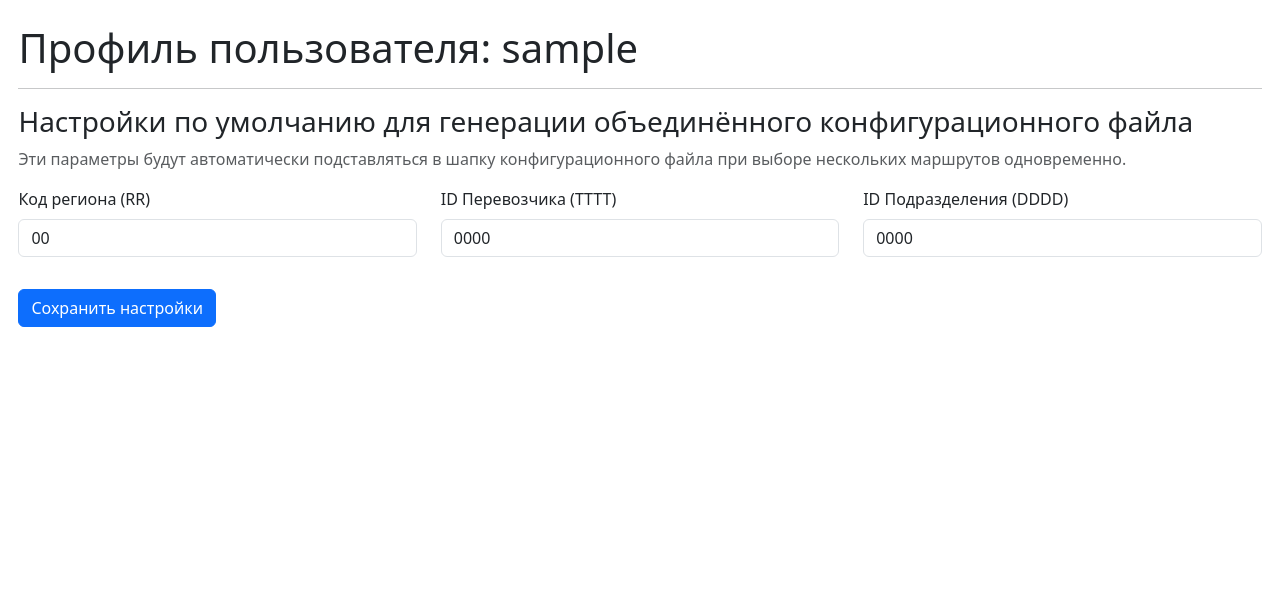
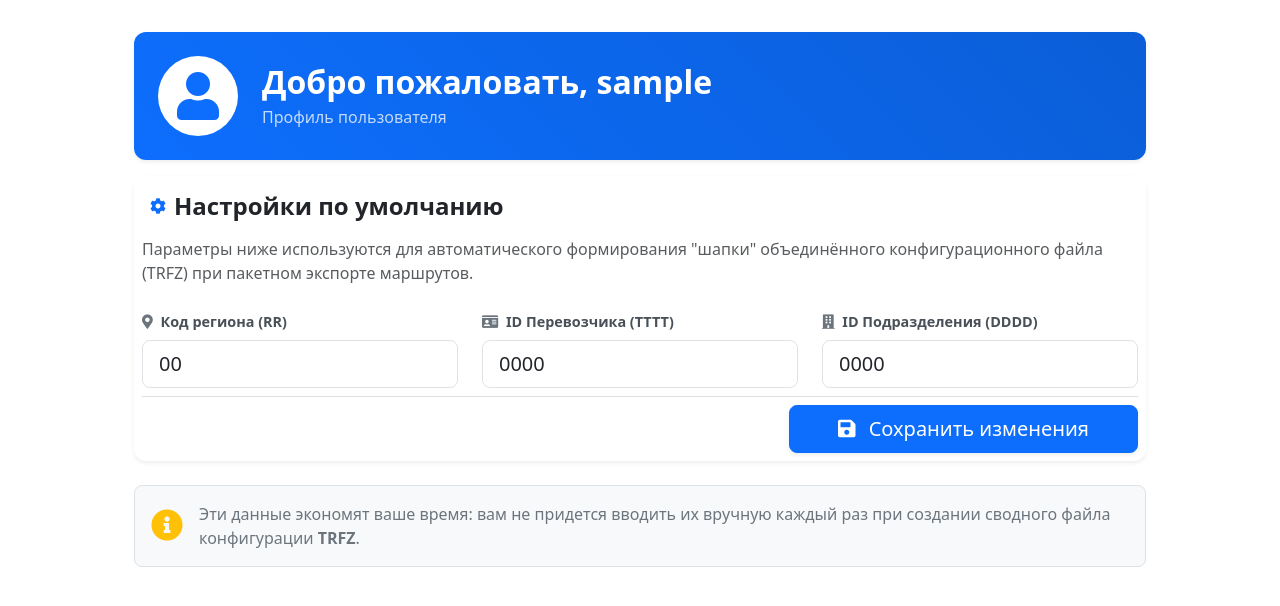
Before and after one commit to Quros7/TransportRoutesApp, a Flask app: a page that uses app/templates/user.html in a window 1280 px wide. Shown: the part 56-662 px from the top of the page. Run offline with Flask 3, Linux system fonts and the light colour scheme; the visitor is signed in with stand-in values (Sample User, id 1); some libraries are stand-ins or nearby versions.

Commit message:
user profile page refactor & imdex page style fix

```diff
--- a/app/templates/user.html
+++ b/app/templates/user.html
@@ -1,48 +1,115 @@
 {% extends "base.html" %}
 
 {% block content %}
-    <h1>Профиль пользователя: {{ user.username }}</h1>
-    <hr>
+<div class="container py-2">
+    <!-- Шапка профиля -->
+    <div class="row mb-3">
+        <div class="col-lg-10 mx-auto">
+            <div class="card border-0 shadow-sm bg-primary bg-gradient text-white">
+                <div class="card-body p-4 d-flex align-items-center">
+                    <div class="rounded-circle bg-white text-primary d-flex align-items-center justify-content-center me-4" style="width: 80px; height: 80px;">
+                        <i class="fas fa-user fa-3x"></i>
+                    </div>
+                    <div>
+                        <h1 class="h2 mb-1 fw-bold">Добро пожаловать, <strong>{{ user.username }}</strong></h1>
+                        <p class="mb-0 opacity-75">Профиль пользователя</p>
+                    </div>
+                </div>
+            </div>
+        </div>
+    </div>
 
-    {# ---------------------------------------------------------------------- #}
-    {# БЛОК РЕДАКТИРОВАНИЯ НАСТРОЕК ПО УМОЛЧАНИЮ #}
-    {# ---------------------------------------------------------------------- #}
-    <h3>Настройки по умолчанию для генерации объединённого конфигурационного файла</h3>
-    <p class="text-muted">
-        Эти параметры будут автоматически подставляться в шапку конфигурационного файла при выборе нескольких маршрутов одновременно.
-    </p>
+    <!-- Основной блок настроек -->
+    <div class="row">
+        <div class="col-lg-10 mx-auto">
+            <div class="card border-0 shadow-sm">
+                <div class="card-header bg-white py-3 border-bottom-0">
+                    <div class="d-flex align-items-center">
+                        <i class="fas fa-cog text-primary me-2"></i>
+                        <h4 class="mb-0 fw-bold">Настройки по умолчанию</h4>
+                    </div>
+                </div>
+                <div class="card-body p-2 pt-0">
+                    <p class="text-muted mb-4">
+                        Параметры ниже используются для автоматического формирования "шапки" объединённого конфигурационного файла (TRFZ) при пакетном экспорте маршрутов.
+                    </p>
 
-    <form method="POST">
-        {# form.hidden_tag() обеспечивает CSRF-защиту #}
-        {{ form.hidden_tag() }}
+                    <form method="POST" class="needs-validation">
+                        {{ form.hidden_tag() }}
 
-        <div class="row">
-            {# Поле: Код региона #}
-            <div class="col-md-4 mb-3">
-                {{ form.default_region_code.label(class="form-label") }}
-                {{ form.default_region_code(class="form-control") }}
-                {% for error in form.default_region_code.errors %}<span class="text-danger">{{ error }}</span>{% endfor %}
+                        <div class="row g-4">
+                            <!-- Поле: Код региона -->
+                            <div class="col-md-4">
+                                <label for="{{ form.default_region_code.id }}" class="form-label fw-bold">
+                                    <i class="fas fa-map-marker-alt text-secondary me-1"></i> {{ form.default_region_code.label.text }}
+                                </label>
+                                {{ form.default_region_code(class="form-control form-control-lg", placeholder="Напр. 77") }}
+                                {% for error in form.default_region_code.errors %}
+                                    <div class="text-danger small mt-1"><i class="fas fa-exclamation-circle"></i> {{ error }}</div>
+                                {% endfor %}
+                            </div>
+
+                            <!-- Поле: ID Перевозчика -->
+                            <div class="col-md-4">
+                                <label for="{{ form.default_carrier_id.id }}" class="form-label fw-bold">
+                                    <i class="fas fa-id-card text-secondary me-1"></i> {{ form.default_carrier_id.label.text }}
+                                </label>
+                                {{ form.default_carrier_id(class="form-control form-control-lg", placeholder="ID из базы") }}
+                                {% for error in form.default_carrier_id.errors %}
+                                    <div class="text-danger small mt-1"><i class="fas fa-exclamation-circle"></i> {{ error }}</div>
+                                {% endfor %}
+                            </div>
+
+                            <!-- Поле: ID Подразделения -->
+                            <div class="col-md-4">
+                                <label for="{{ form.default_unit_id.id }}" class="form-label fw-bold">
+                                    <i class="fas fa-building text-secondary me-1"></i> {{ form.default_unit_id.label.text }}
+                                </label>
+                                {{ form.default_unit_id(class="form-control form-control-lg", placeholder="ID филиала") }}
+                                {% for error in form.default_unit_id.errors %}
+                                    <div class="text-danger small mt-1"><i class="fas fa-exclamation-circle"></i> {{ error }}</div>
+                                {% endfor %}
+                            </div>
+                        </div>
+
+                        <div class="mt-2 border-top pt-2 text-end">
+                            <button type="submit" class="btn btn-primary btn-lg px-5 shadow-sm">
+                                <i class="fas fa-save me-2"></i> Сохранить изменения
+                            </button>
+                        </div>
+                    </form>
+                </div>
             </div>
 
-            {# Поле: ID Перевозчика #}
-            <div class="col-md-4 mb-3">
-                {{ form.default_carrier_id.label(class="form-label") }}
-                {{ form.default_carrier_id(class="form-control") }}
-                {% for error in form.default_carrier_id.errors %}<span class="text-danger">{{ error }}</span>{% endfor %}
-            </div>
-
-            {# Поле: ID Подразделения #}
-            <div class="col-md-4 mb-3">
-                {{ form.default_unit_id.label(class="form-label") }}
-                {{ form.default_unit_id(class="form-control") }}
-                {% for error in form.default_unit_id.errors %}<span class="text-danger">{{ error }}</span>{% endfor %}
+            <!-- Дополнительная информационная карточка (дизайнерский элемент) -->
+            <div class="mt-4 p-3 bg-light rounded-3 border d-flex align-items-center">
+                <div class="me-3 text-warning">
+                    <i class="fas fa-info-circle fa-2x"></i>
+                </div>
+                <div class="medium text-secondary">
+                    Эти данные экономят ваше время: вам не придется вводить их вручную каждый раз при создании сводного файла конфигурации <strong>TRFZ</strong>.
+                </div>
             </div>
         </div>
+    </div>
+</div>
 
-        <div class="mt-3">
-            {# Кнопка сохранения #}
-            {{ form.submit(class="btn btn-primary") }}
-        </div>
-    </form>
-
+<style>
+    /* Улучшение внешнего вида полей ввода */
+    .form-control:focus {
+        border-color: #0d6efd;
+        box-shadow: 0 0 0 0.25rem rgba(13, 110, 253, 0.1);
+    }
+    .form-label {
+        font-size: 0.9rem;
+        color: #495057;
+    }
+    .card {
+        border-radius: 12px;
+    }
+    /* Градиент для шапки */
+    .bg-primary.bg-gradient {
+        background: linear-gradient(45deg, #0d6efd 0%, #0b5ed7 100%) !important;
+    }
+</style>
 {% endblock %}
```
Also changed, not shown: app/templates/index.html (+4 -4 lines).
